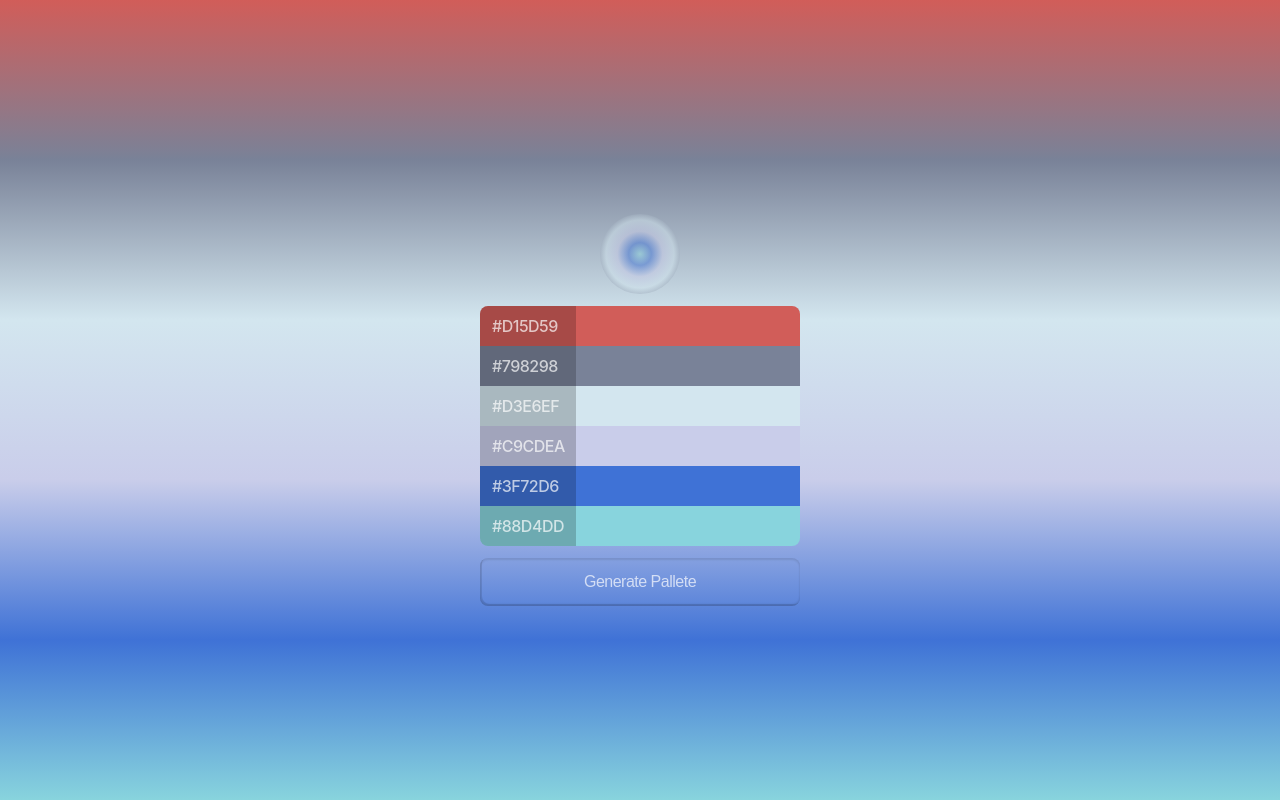
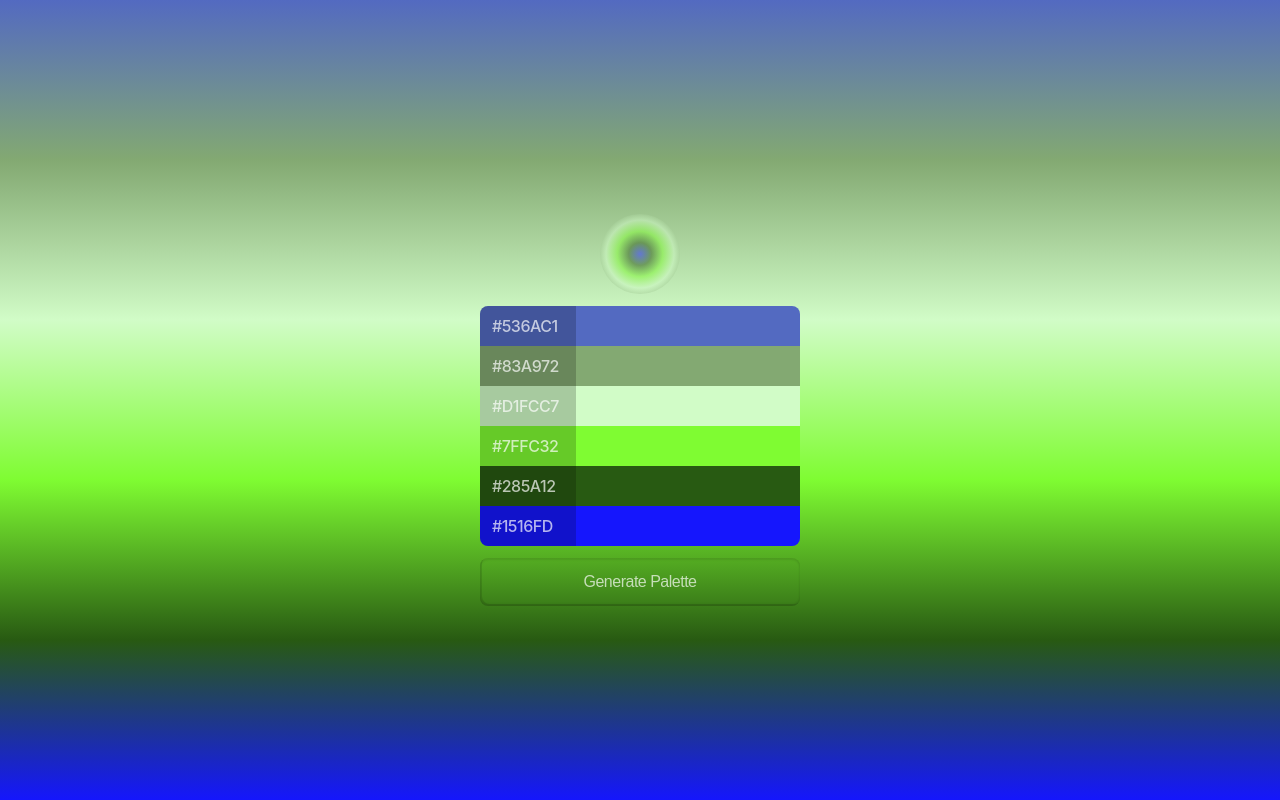
Before and after one commit to juanfalibene/03-color-palette, a plain HTML site: page index.html in a window 1280 px wide. Drawn offline with Linux system fonts and the light colour scheme.

Commit message:
Sintaxis corregida

```diff
--- a/css/styles.css
+++ b/css/styles.css
@@ -33,7 +33,7 @@ body {
   opacity: 0.5;
 }
 
-.palleteContainer {
+.paletteContainer {
   display: flex;
   flex-direction: column;
   gap: 0px;
@@ -42,7 +42,7 @@ body {
   overflow: hidden;
 }
 
-.palleteItem {
+.paletteItem {
   transition: background-color 0.5s;
 }
 
--- a/index.html
+++ b/index.html
@@ -3,7 +3,7 @@
   <head>
     <meta charset="UTF-8" />
     <meta name="viewport" content="width=device-width, initial-scale=1.0" />
-    <title>Random Color Pallete</title>
+    <title>Random Color Palette</title>
     <script type="text/javascript" src="./js/main.js" defer></script>
     <link rel="stylesheet" href="./css/styles.css" />
     <link rel="icon" type="image/x-icon" href="./favicon.ico" />
@@ -11,8 +11,8 @@
   <body>
     <div class="container">
       <div class="colorSample"></div>
-      <div class="palleteContainer" id="palleteContainer"></div>
-      <button id="btnUpdate">Generate Pallete</button>
+      <div class="paletteContainer" id="paletteContainer"></div>
+      <button id="btnUpdate">Generate Palette</button>
     </div>
     <!-- defer para carga de script al final del body-->
   </body>
--- a/js/main.js
+++ b/js/main.js
@@ -1,5 +1,5 @@
 document.addEventListener("DOMContentLoaded", () => {
-  const palleteContainer = document.getElementById("palleteContainer");
+  const paletteContainer = document.getElementById("paletteContainer");
   const colorValues = [
     "1",
     "2",
@@ -17,27 +17,27 @@ document.addEventListener("DOMContentLoaded", () => {
     "E",
     "F",
   ];
-  const PALLETE_SIZE = 6;
+  const PALETTE_SIZE = 6;
 
   const btnUpdate = document.getElementById("btnUpdate");
 
   btnUpdate.addEventListener("click", () => {
-    updatePallete();
+    updatePalette();
   });
 
-  const createPallete = () => {
-    for (let i = 0; i < PALLETE_SIZE; i++) {
-      const palleteElement = document.createElement("div");
-      palleteElement.classList.add("palleteItem");
-      palleteContainer.appendChild(palleteElement);
+  const createPalette = () => {
+    for (let i = 0; i < PALETTE_SIZE; i++) {
+      const paletteElement = document.createElement("div");
+      paletteElement.classList.add("paletteItem");
+      paletteContainer.appendChild(paletteElement);
     }
-    updatePallete();
+    updatePalette();
   };
 
-  const colorize = (element, palleteColors, index) => {
+  const colorize = (element, paletteColors, index) => {
     let color = "#";
     // invertir y mantener el orden de %
-    let colorPercent = (PALLETE_SIZE - 1 - index) * 20;
+    let colorPercent = (PALETTE_SIZE - 1 - index) * 20;
     for (let i = 0; i < 6; i++) {
       // numero al azar entre 0 y 1, multiplicado x el largo del array (Math.floor para quitar decimales)
       const randomElement =
@@ -51,26 +51,26 @@ document.addEventListener("DOMContentLoaded", () => {
     element.innerHTML = `<span class='color-hex'>${color}</span>`;
 
     // almacenar en array
-    palleteColors.push(`${color} ${colorPercent}%`);
+    paletteColors.push(`${color} ${colorPercent}%`);
   };
 
-  const updatePallete = () => {
+  const updatePalette = () => {
     // array vacio Body bg
-    const palleteColors = [];
-    for (let i = 0; i < palleteContainer.children.length; i++) {
-      colorize(palleteContainer.children[i], palleteColors, i);
+    const paletteColors = [];
+    for (let i = 0; i < paletteContainer.children.length; i++) {
+      colorize(paletteContainer.children[i], paletteColors, i);
     }
 
     // cambiar el Body bg
-    const bodyBgColor = `linear-gradient(0deg, ${palleteColors
+    const bodyBgColor = `linear-gradient(0deg, ${paletteColors
       .reverse()
       .join(", ")})`;
     document.querySelector("body").style.background = bodyBgColor;
-    const sampleBgColor = `radial-gradient(circle, ${palleteColors.join(
+    const sampleBgColor = `radial-gradient(circle, ${paletteColors.join(
       ", "
     )})`;
     document.querySelector(".colorSample").style.background = sampleBgColor;
   };
 
-  createPallete();
+  createPalette();
 });
```
Also changed, not shown: favicon.ico (added), 1 other file.
